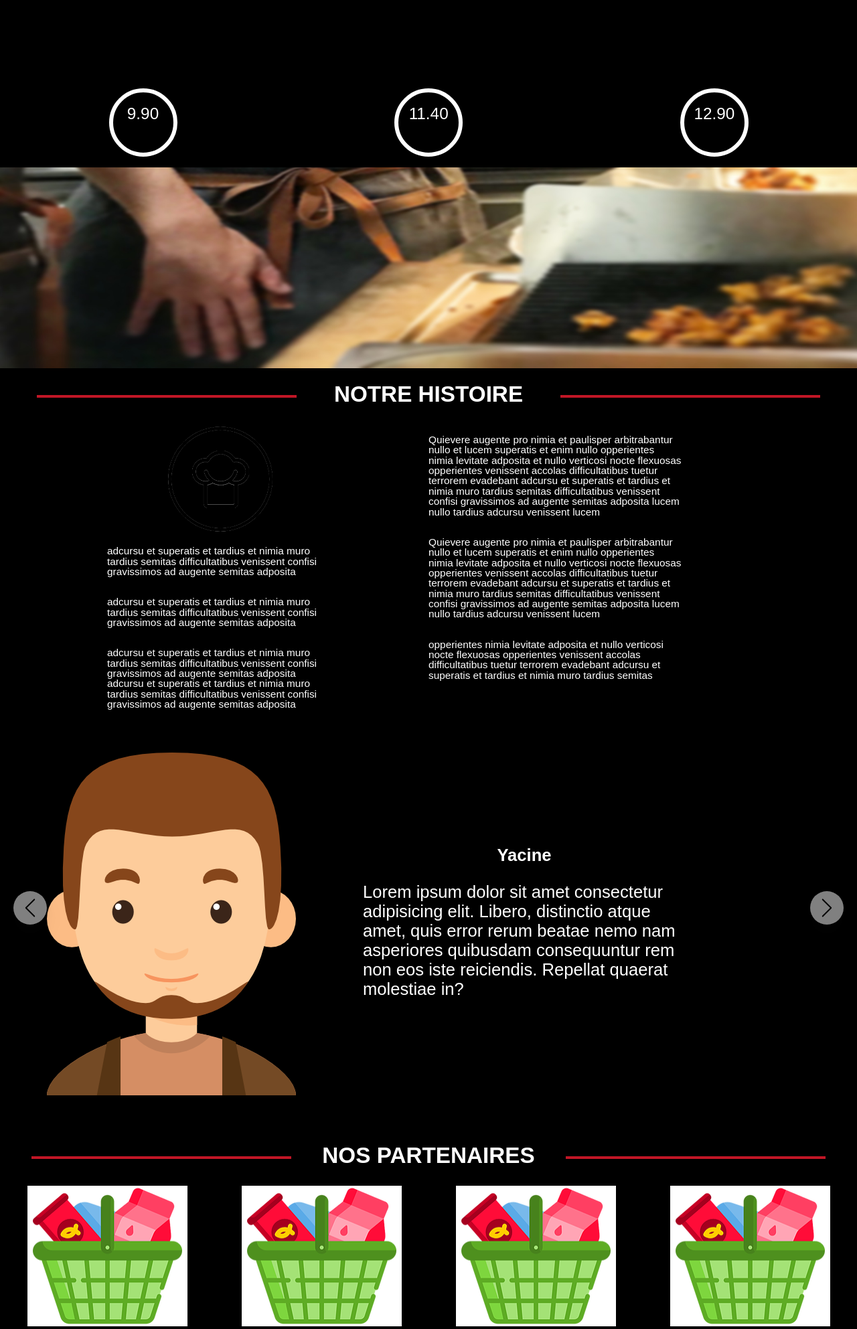
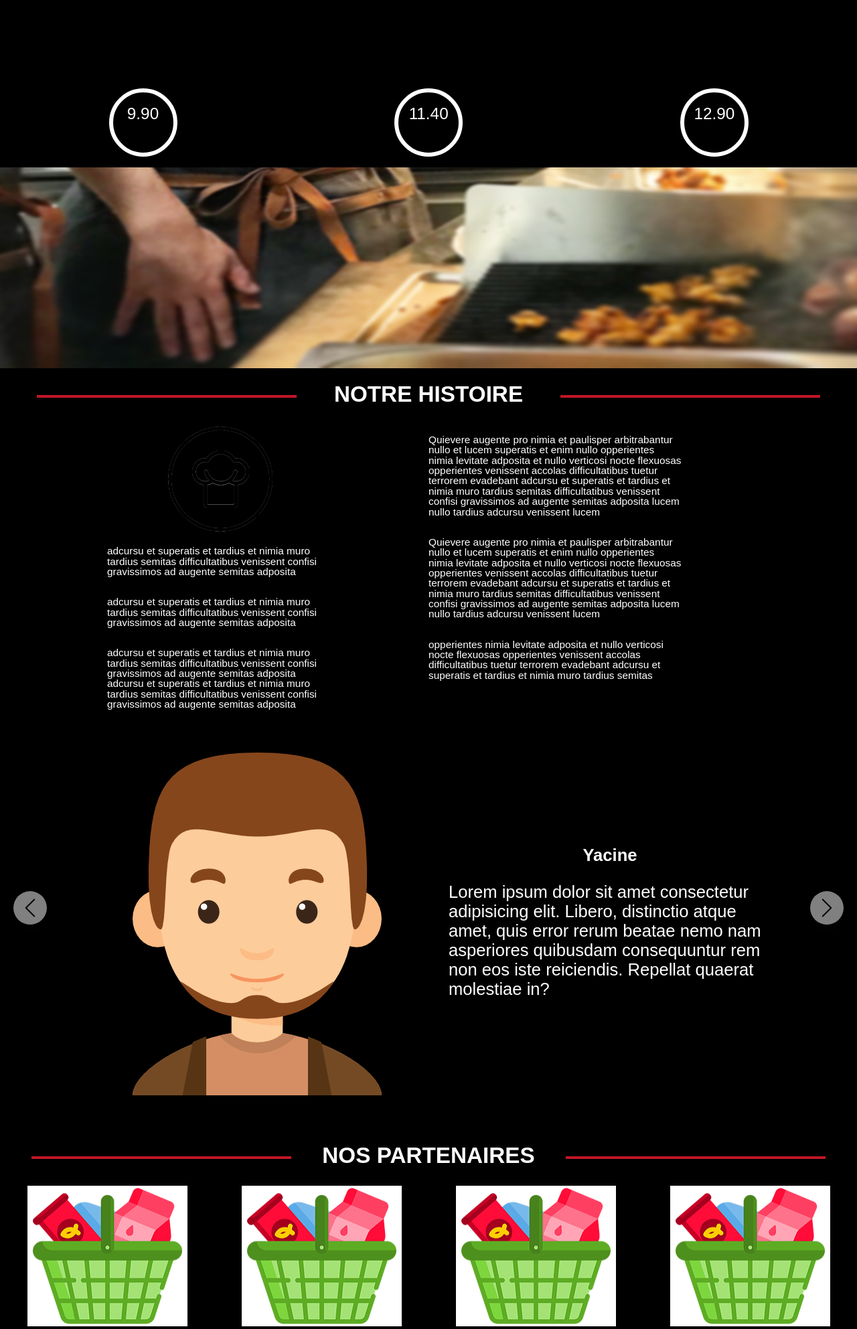
Before and after one commit to ilies28000/Carnium, a PHP site: page / in a window 1280 px wide. Shown: the part 1250-3235 px from the top of the page at 67% size. Run offline with PHP 8.4, Linux system fonts and the light colour scheme; some web fonts are replaced.

Commit message:
modif slider team

```diff
--- a/index.html
+++ b/index.html
@@ -38,7 +38,7 @@
                         title="Notre histoire">NOTRE HISTOIRE</a>
                     </li>
                     <li class="menuItem">
-                        <a href="#" title="La team">LA TEAM</a>
+                        <a href="#team" title="La team">LA TEAM</a>
                     </li>
                     <li class="menuItem current">
                         <a href="#NosPartenaires" title="Nos partenaires">NOS PARTENAIRES</a>
@@ -231,7 +231,7 @@
                             </p>
                         </div>
                     </div>
-                    <div class="Team">
+                    <div id="team">
                         <div class="container">
                             <div id="carousel2">
                                 <div class="item1">
@@ -372,7 +372,7 @@
                   <li><a href="#menu">MENU</a></li>
                   <li><a href="#">LE CONCEPT</a></li>
                   <li><a href="#notreHistoire">NOTRE HISTOIRE</a></li>
-                  <li><a href="#">LA TEAM</a></li>
+                  <li><a href="#team">LA TEAM</a></li>
                   <li><a href="pages/contact.html">CONTACT/RÉSERVATION</a></li>
                   <li><a href="#NosPartenaires">NOS PARTENAIRES</a></li>
                   <li><a href="#">FAQ</a></li>
--- a/styles/main.css
+++ b/styles/main.css
@@ -354,7 +354,7 @@ body{
   width: 100%;
   height: 900px;
   background: url("../images/image6.jpeg");
-  background-size: 1440px 900px;
+  background-size: 100% 100%;
   background-attachment: fixed;
 }
 .container_first{
@@ -461,9 +461,9 @@ width: 100%;
 .background2{
   margin: 0 auto;
   width: 100%;
-  height: 200vh;
+  height: 250vh;
   background: url("../images/image8.jpeg");
-  background-size: 1440px 900px;
+  background-size: 100% 100%;
   background-attachment: fixed;
   position: relative;
 }
@@ -479,6 +479,11 @@ width: 100%;
   display: flex;
   flex-wrap: wrap;
 }
+/*
+#Team{
+  display: flex;
+  flex-wrap: wrap;
+} */
 
 .h2Histoire{
   display: flex;
@@ -588,6 +593,7 @@ hr{
   display: flex;
   align-items: center;
   /* flex-wrap: nowrap; */
+  margin-left : 10%;
   width: 80%;
 }
 
```
